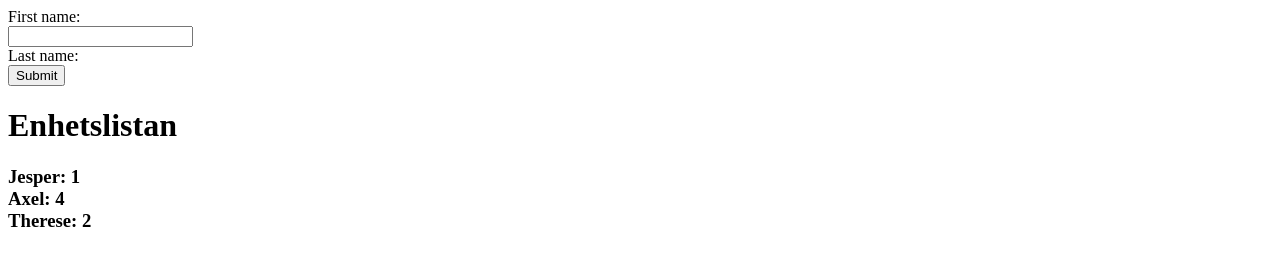
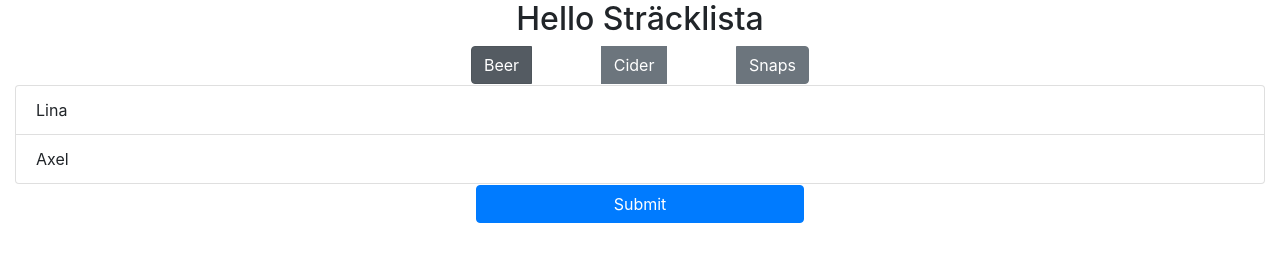
Before and after one commit to axelskyttner/drinklist, a website: page index.html in a window 1280 px wide. Drawn offline with nearby package versions, Linux system fonts and the light colour scheme.

Commit message:
new file and updated view

```diff
--- a/index.html
+++ b/index.html
@@ -1,31 +1,59 @@
-<html>
+<!doctype html>
+<html lang="en">
+  <head>
+    <!-- Required meta tags -->
+    <meta charset="utf-8">
+    <meta name="viewport" content="width=device-width, initial-scale=1, shrink-to-fit=no">
 
+    <!-- Bootstrap CSS -->
+    <link rel="stylesheet" href="https://maxcdn.bootstrapcdn.com/bootstrap/4.0.0/css/bootstrap.min.css" integrity="sha384-Gn5384xqQ1aoWXA+058RXPxPg6fy4IWvTNh0E263XmFcJlSAwiGgFAW/dAiS6JXm" crossorigin="anonymous">
 
-<head>
+    <title>Hello, world!</title>
+  </head>
+  <body>
+<div class="row">
+<div class="col"></div>
+<h2>Hello Sträcklista</h2>
+<div class="col"></div>
+</div>
 
+<form action="update_list">
+<div class = "row">
+<div class="col"></div>
+<div class="col btn-group btn-group-toggle" data-toggle="buttons">
+  <label class="btn btn-secondary active" style="margin:auto">
+    <input type="radio" name="beverage" id="option1" autocomplete="off" checked> Beer
+  </label>
+  <label class="btn btn-secondary"  style="margin:auto">
+    <input type="radio" name="beverage" id="option2" autocomplete="off"> Cider
+  </label>
+  <label class="btn btn-secondary"  style="margin:auto">
+    <input type="radio" name="beverage" id="option3" autocomplete="off"> Snaps
+  </label>
+</div>
 
-</head>
+<div class="col"></div>
+</div>
 
+<div class-"row">
+<div class="col"> </div>
+<div class="col">
+<ul class="list-group" style="width:100%">
+<li class="list-group-item">
 
+Lina
 
-<body>
+</li>
+<li class="list-group-item">Axel</li>
+</div>
+<div class="col"></div>
+</ul>
+</div>
+<div class="row">
+<div class="col"></div>
+  <input class="col-sm-3 btn btn-primary" type="submit" value="Submit">
+<div class="col"></div>
+</div>
 
-
-</body>
- <form action="/update_list" method="get">
-  First name:<br>
-  <input name="username" type="text" value=""><br>
-  Last name:<br>
-  <input type="submit" value="Submit">
-</form>
-
-<H1>
-   Enhetslistan<br>
-</H1>
-<h3>
-   Jesper: 1<br>
-   Axel: 4<br>
-   Therese: 2<br>
-
-</h3>
+  </body>
 </html>
```
Also changed, not shown: list_index.html (added, +61 -0 lines), server.js (+6 -3 lines).
